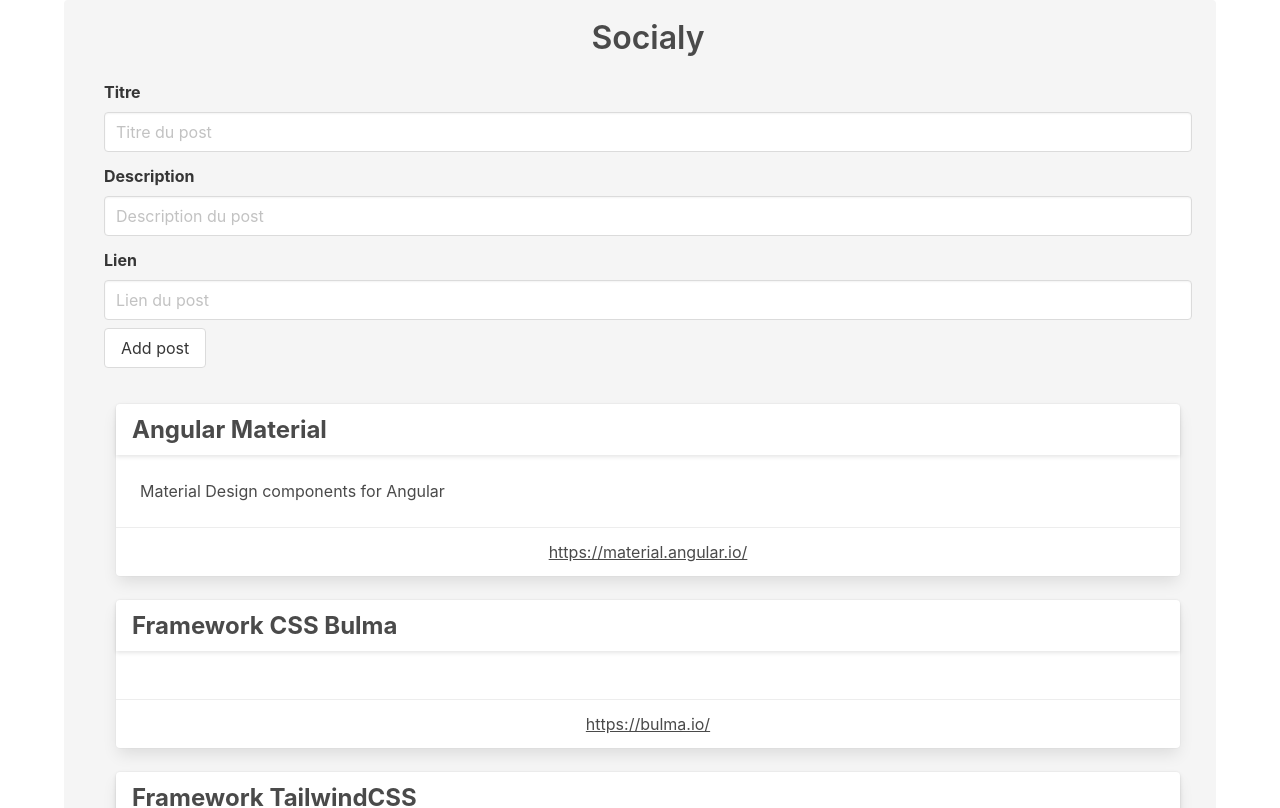
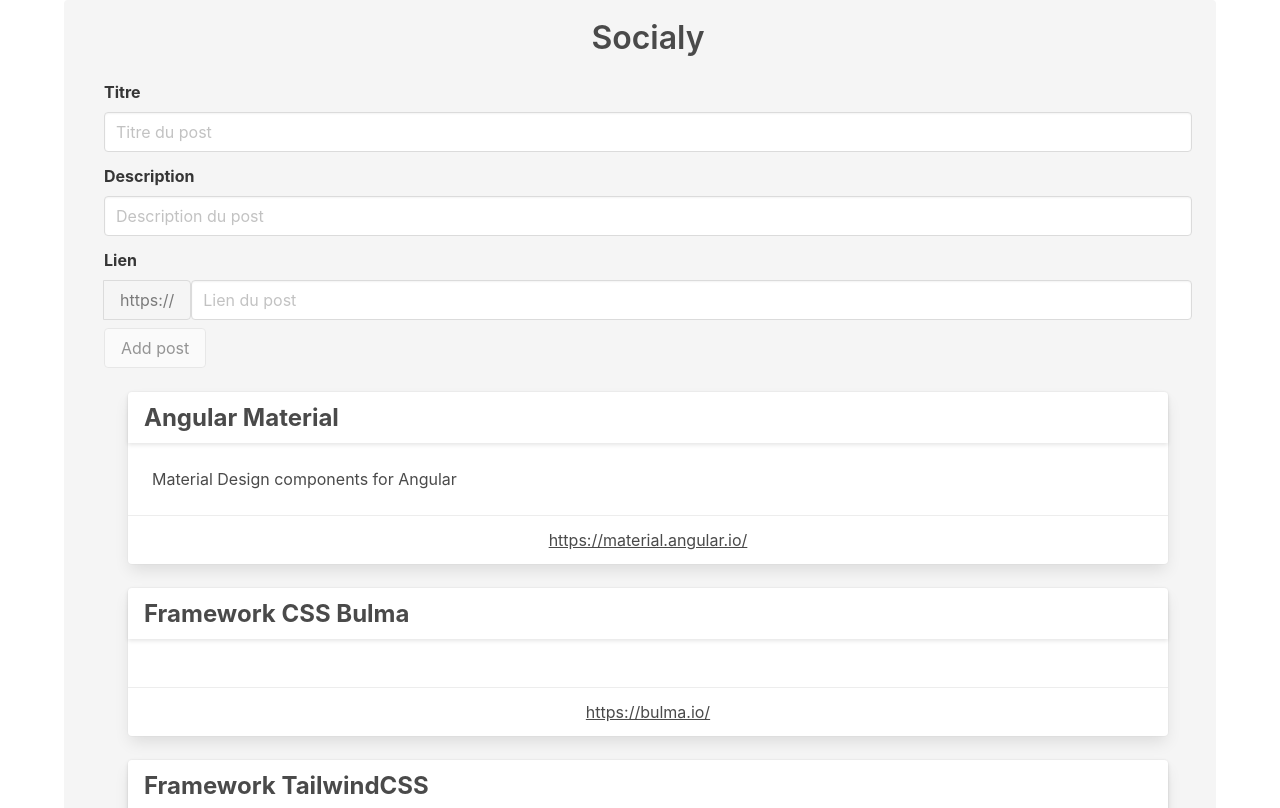
Before and after one commit to JtQuentin/Angular, an Angular app: page / in a window 1280 px wide. Shown: the top 808 px of the page. Built offline with nearby package versions, Linux system fonts and the light colour scheme.

Commit message:
Modification du output avec un const post

```diff
--- a/src/app/add/add.component.html
+++ b/src/app/add/add.component.html
@@ -13,22 +13,22 @@
     <div class="field-is-horizontal">
         <label class="label">Lien</label>
         <div class="field-body">
-            <!-- <div class="field has-addons">
+            <div class="field has-addons">
                 <p class="control">
-                  <a class="button is-static">
-                    https://
-                  </a>
-                </p> -->
+                    <a class="button is-static">
+                        https://
+                    </a>
+                </p>
 
-                <input class="input" type="text" placeholder="Lien du post" formControlName="link">
+                <input class="input" type="url" placeholder="Lien du post" formControlName="link">
 
-            <!-- </div> -->
+            </div>
         </div>
     </div>
 
     <div class="control">
         <label class="label"></label>
-        <button class="button is primary" type="submit">Add post</button>
+        <button class="button is primary" type="submit" [disabled]="postForm.invalid">Add post</button>
     </div>
 
 </form>
--- a/src/app/add/add.component.ts
+++ b/src/app/add/add.component.ts
@@ -1,7 +1,8 @@
 import { Component, Input, OnInit } from '@angular/core';
-import { FormControl, FormGroup } from '@angular/forms';
+import { FormControl, FormGroup, Validators } from '@angular/forms';
 import { Output, EventEmitter } from '@angular/core';
 import { Post } from '../@shared/models/post';
+import { IdGeneratorUtils } from '../@shared/utils/id-generator.utils';
 
 @Component({
   selector: 'app-add',
@@ -13,13 +14,25 @@
   @Output() addPostEvent = new EventEmitter<Post>();
 
   postForm = new FormGroup({
-    title: new FormControl(''),
+    title: new FormControl('', Validators.required),
     description: new FormControl(''),
-    link: new FormControl(''),
+    link: new FormControl('', Validators.required),
   });
 
+  createPost() {
+
+  }
+
   addNewPost(){
-    this.addPostEvent.emit(this.postForm.value);
+    const post: Post = {
+      id: IdGeneratorUtils.uuidv4(),
+      title: this.postForm.get("title").value,
+      description: this.postForm.get("description").value,
+      link: this.postForm.get("link").value
+    }
+
+    this.addPostEvent.emit(post);
+    this.postForm.reset();
   }
 
   constructor() { }
--- a/src/app/list/list.component.html
+++ b/src/app/list/list.component.html
@@ -4,8 +4,8 @@
     <div class="notification">
         <h1 class="title has-text-centered">Socialy</h1>
         <app-add (addPostEvent)="addPost($event)"></app-add>
-        <br>
-        <div class="colums">
+
+        <div class="column">
             <app-post [post]="p" *ngFor="let p of posts" class="column"></app-post>
         </div>
     </div>
--- a/src/app/list/list.component.ts
+++ b/src/app/list/list.component.ts
@@ -13,7 +13,7 @@
   posts: Post[] = POSTS;
 
   addPost(newPost: Post){
-    this.posts.push(newPost);
+    this.posts.unshift(newPost);
   }
 
   constructor() { }
```
